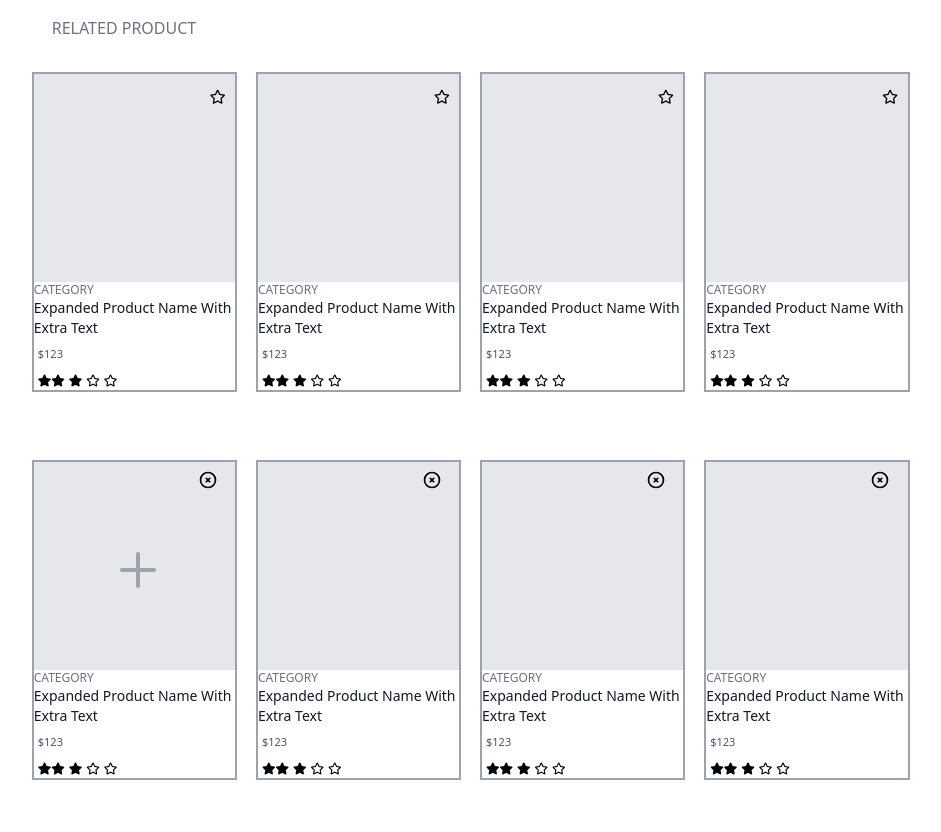
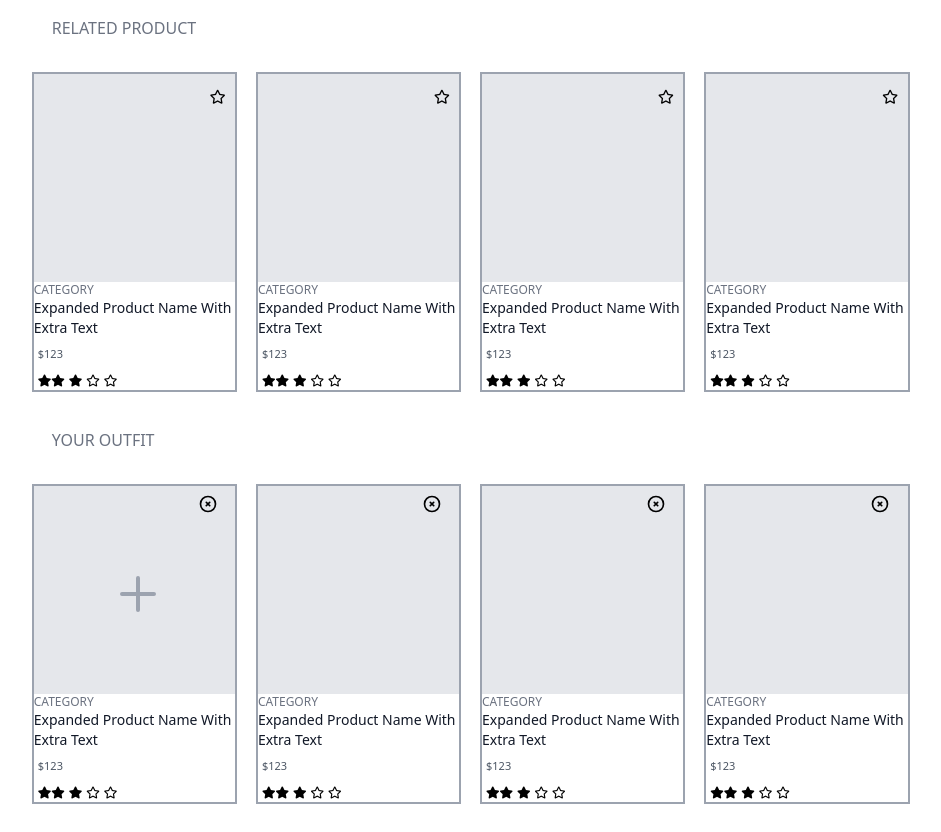
Before and after one commit to Capstone-MindUnits/Related-Items-Comparison, a React (Create React App) app in the folder productlist/: page / in a window 1280 px wide. Shown: the whole page, without its empty margins (192-1133 px from the left). Built offline with nearby package versions, Linux system fonts and the light colour scheme.

Commit message:
finishing the two lists fo products

```diff
--- a/productlist/src/App.js
+++ b/productlist/src/App.js
@@ -29,10 +29,10 @@ class App extends React.Component {
           </div>
 
           <div className="col-start-3 col-end-7 flex justify-center gap-x-10 ml-16">
-            <div className="row-start-1 row-end-2"><AddProCard/></div>
-            <div className="row-start-1 row-end-2"><OutfitCards/></div>
-            <div className="row-start-1 row-end-2"><OutfitCards/></div>
-            <div className="row-start-1 row-end-2 "><OutfitCards/></div>
+            <div className="row-start-1 row-end-2 text-gray-500">YOUR OUTFIT<AddProCard/></div>
+            <div className="row-start-1 row-end-2 mt-6"><OutfitCards/></div>
+            <div className="row-start-1 row-end-2 mt-6"><OutfitCards/></div>
+            <div className="row-start-1 row-end-2 mt-6"><OutfitCards/></div>
           </div>
       </div>
     );
```
